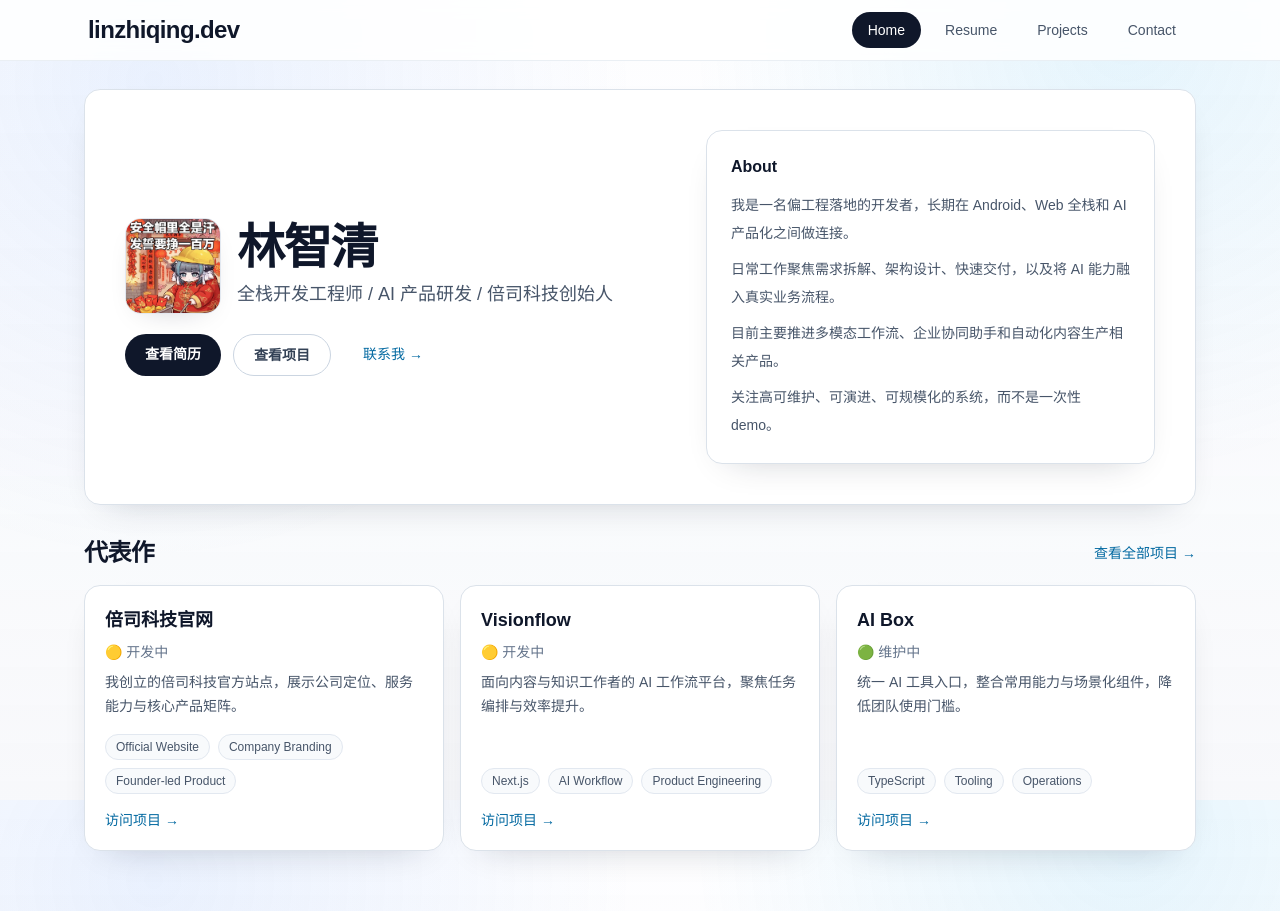
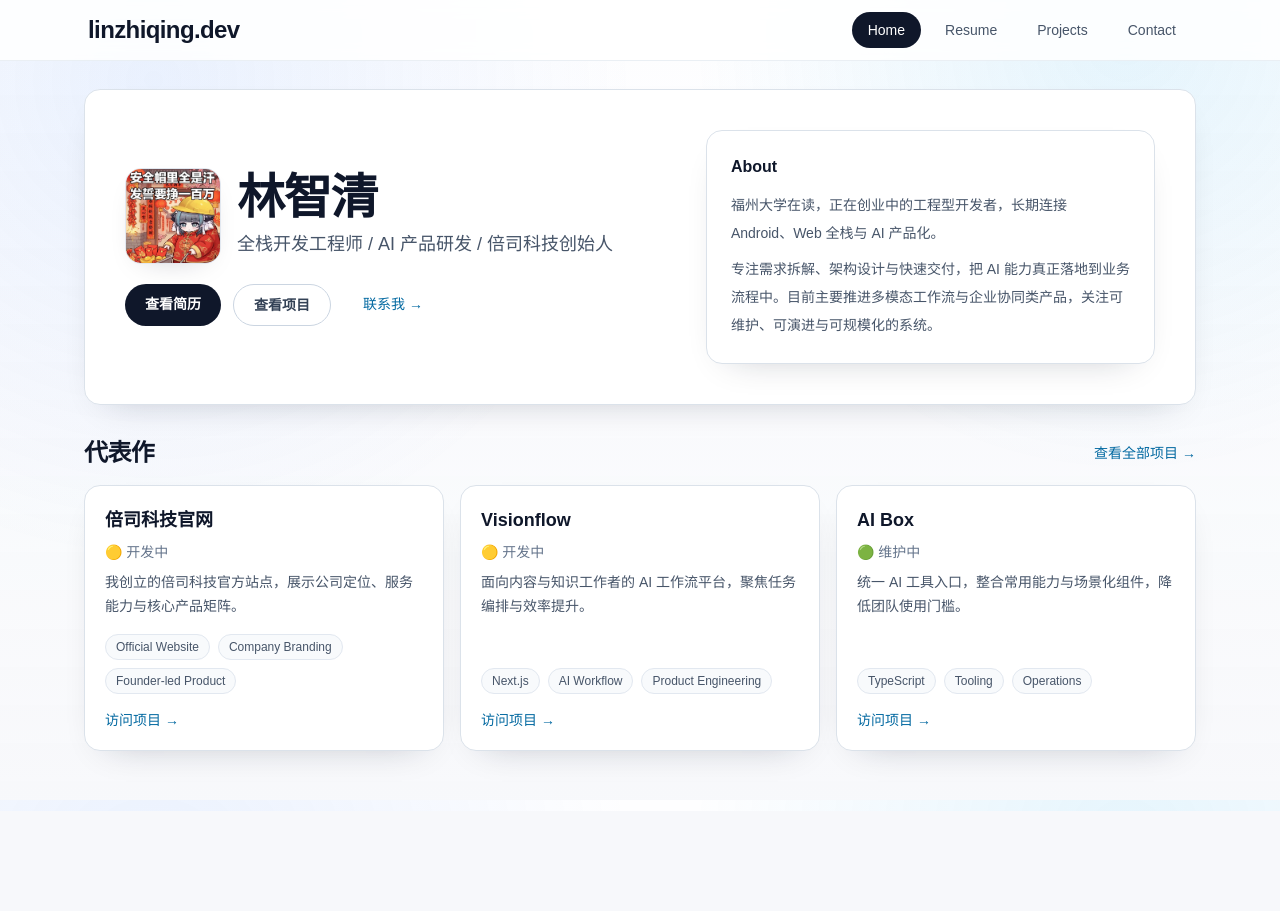
Before and after one commit to xiaolinbenben/linzhiqing.dev, a Next.js app: page / in a window 1280 px wide. After the commit the page ends 811 px from the top, so only its background shows below. Built offline with nearby package versions, Linux system fonts and the light colour scheme.

Commit message:
feat: 更新个人简介，调整描述以更好地反映当前状态和专注领域

```diff
--- a/src/data/profile.ts
+++ b/src/data/profile.ts
@@ -199,10 +199,8 @@ export const profile = {
   headlineOptions: ["全栈开发工程师", "AI 产品研发", "倍司科技创始人"],
   seoDescription: "林智清的个人官网，聚焦全栈开发、AI 产品研发与创业实践。",
   bio: [
-    "我是一名偏工程落地的开发者，长期在 Android、Web 全栈和 AI 产品化之间做连接。",
-    "日常工作聚焦需求拆解、架构设计、快速交付，以及将 AI 能力融入真实业务流程。",
-    "目前主要推进多模态工作流、企业协同助手和自动化内容生产相关产品。",
-    "关注高可维护、可演进、可规模化的系统，而不是一次性 demo。"
+    "福州大学在读，正在创业中的工程型开发者，长期连接 Android、Web 全栈与 AI 产品化。",
+    "专注需求拆解、架构设计与快速交付，把 AI 能力真正落地到业务流程中。目前主要推进多模态工作流与企业协同类产品，关注可维护、可演进与可规模化的系统。"
   ],
   contactLinks: [
     { label: "联系我", url: "/contact" },
```
